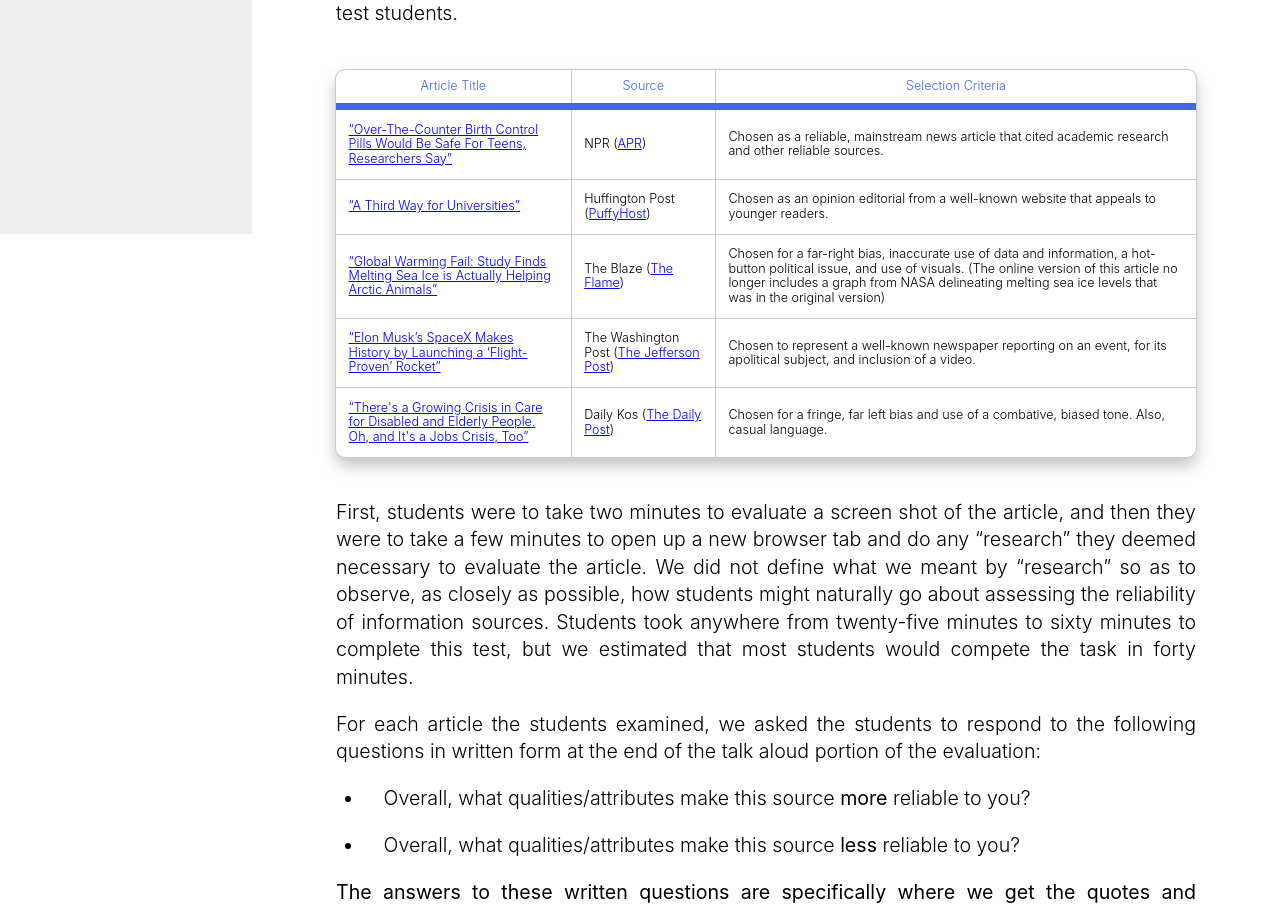
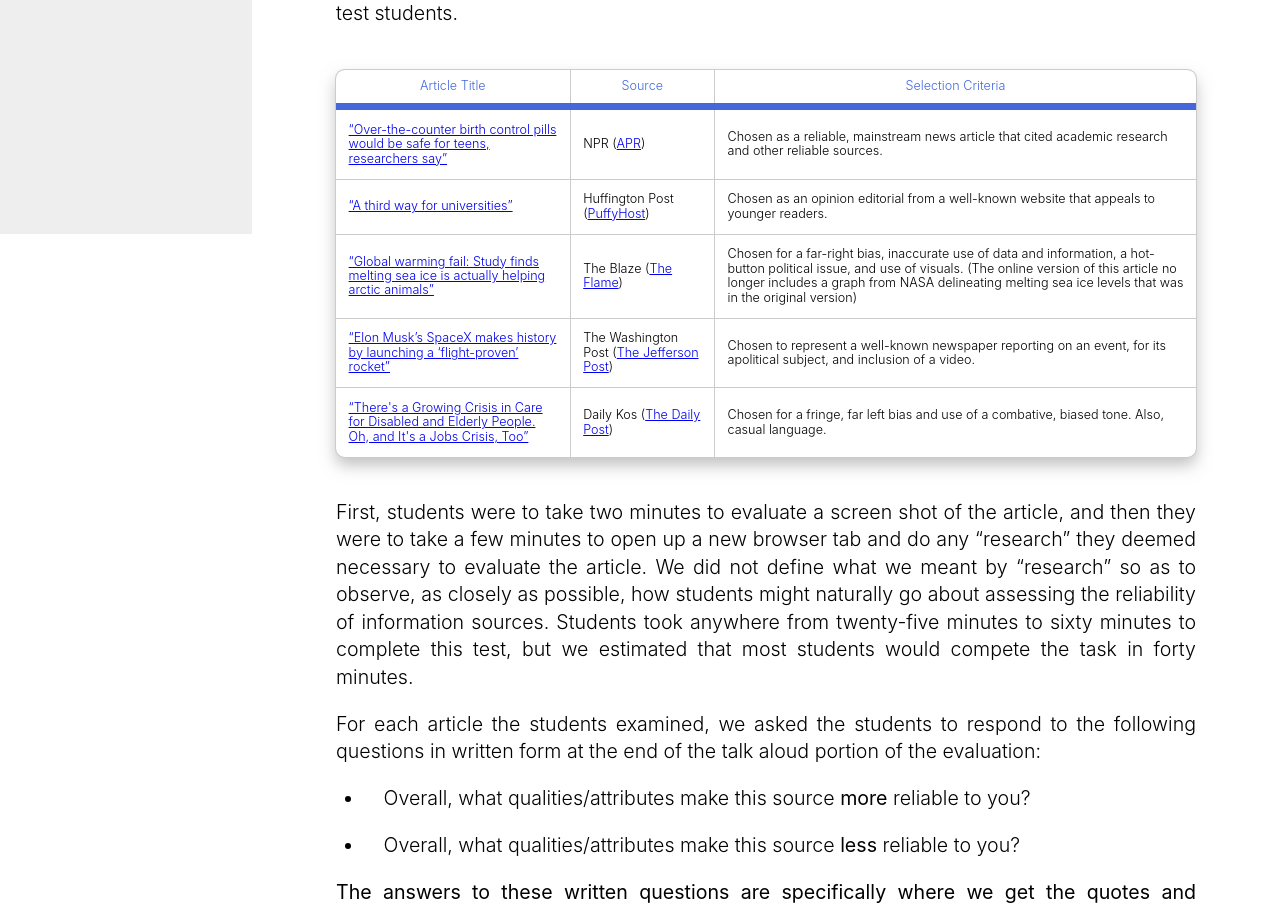
Before and after one commit to michaelmendoza/kairos2020-silva-green-mendoza, a React (Create React App) app: page /methods in a window 1280 px wide. Shown: the part 1166-2075 px from the top of the page. Built offline with nearby package versions, Linux system fonts and the light colour scheme.

Commit message:
Update method table titles

```diff
--- a/src/pages/Methods.js
+++ b/src/pages/Methods.js
@@ -49,7 +49,7 @@ function Methods() {
             <tr>
               <td>
                 <a href="https://www.npr.org/sections/health-shots/2017/03/16/520268440/over-the-counter-birth-control-pills-would-be-safe-for-teens-researchers-say">
-                “Over-The-Counter Birth Control Pills Would Be Safe For Teens, Researchers Say”
+                “Over-the-counter birth control pills would be safe for teens, researchers say”
                 </a>
               </td>
               <td> NPR (<Link to="/explore/apr">APR</Link>) </td>
@@ -58,7 +58,7 @@ function Methods() {
             <tr>
               <td>
                 <a href="https://www.huffpost.com/entry/a-third-way-for-universities_b_58ce8a71e4b07112b6472ec4">
-                “A Third Way for Universities”
+                “A third way for universities”
                 </a>
               </td>
               <td>Huffington Post (<Link to="/explore/puffyhost">PuffyHost</Link>)</td>
@@ -67,7 +67,7 @@ function Methods() {
             <tr>
               <td>
                 <a href="http://web.archive.org/web/20170428073641/https:/www.theblaze.com/news/2017/04/02/global-warming-fail-study-finds-melting-sea-ice-is-actually-helping-arctic-animals">
-                “Global Warming Fail: Study Finds Melting Sea Ice is Actually Helping Arctic Animals”
+                “Global warming fail: Study finds melting sea ice is actually helping arctic animals”
                 </a>
               </td>
               <td>The Blaze (<Link to="/explore/theflame">The Flame</Link>)</td>
@@ -76,7 +76,7 @@ function Methods() {
             <tr>
               <td>
                 <a href="https://www.washingtonpost.com/news/the-switch/wp/2017/03/30/elon-musks-spacex-makes-history-by-launching-a-flight-proven-rocket/?noredirect=on%26utm_term=.e01648f3a9e2">
-                “Elon Musk’s SpaceX Makes History by Launching a ‘Flight-Proven’ Rocket”
+                “Elon Musk’s SpaceX makes history by launching a ‘flight-proven’ rocket”
                 </a>
               </td>
               <td>The Washington Post  (<Link to="/explore/jeffersonpost">The Jefferson Post</Link>)</td>
```
